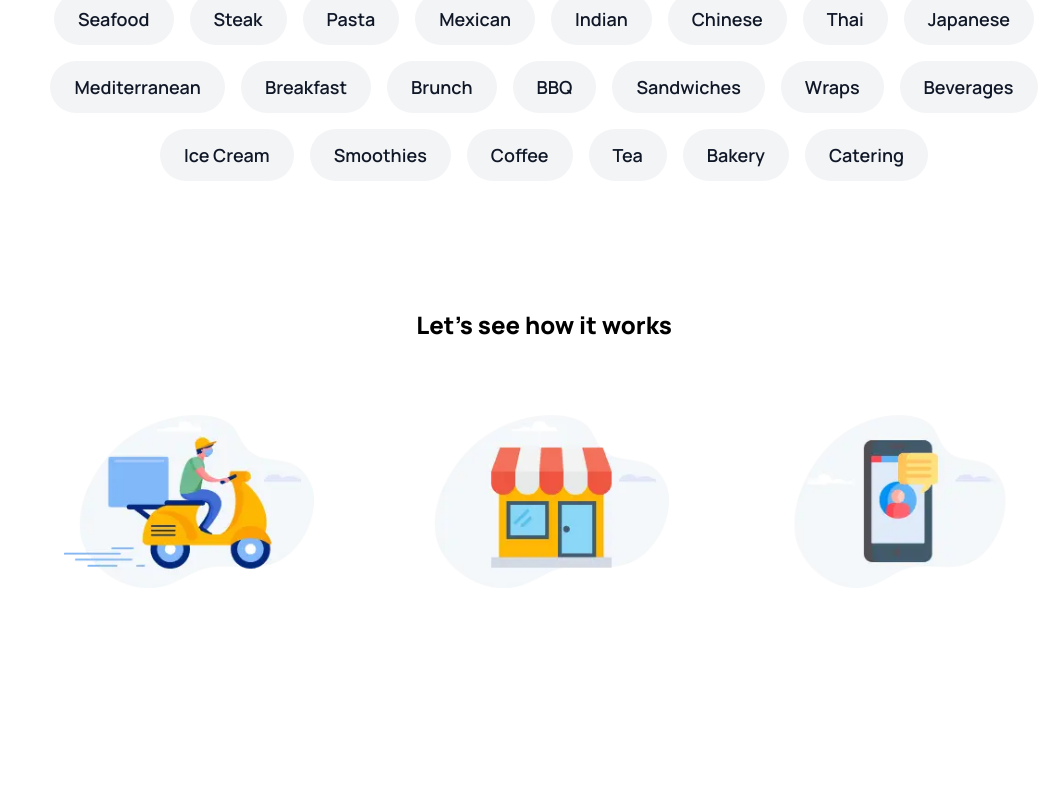
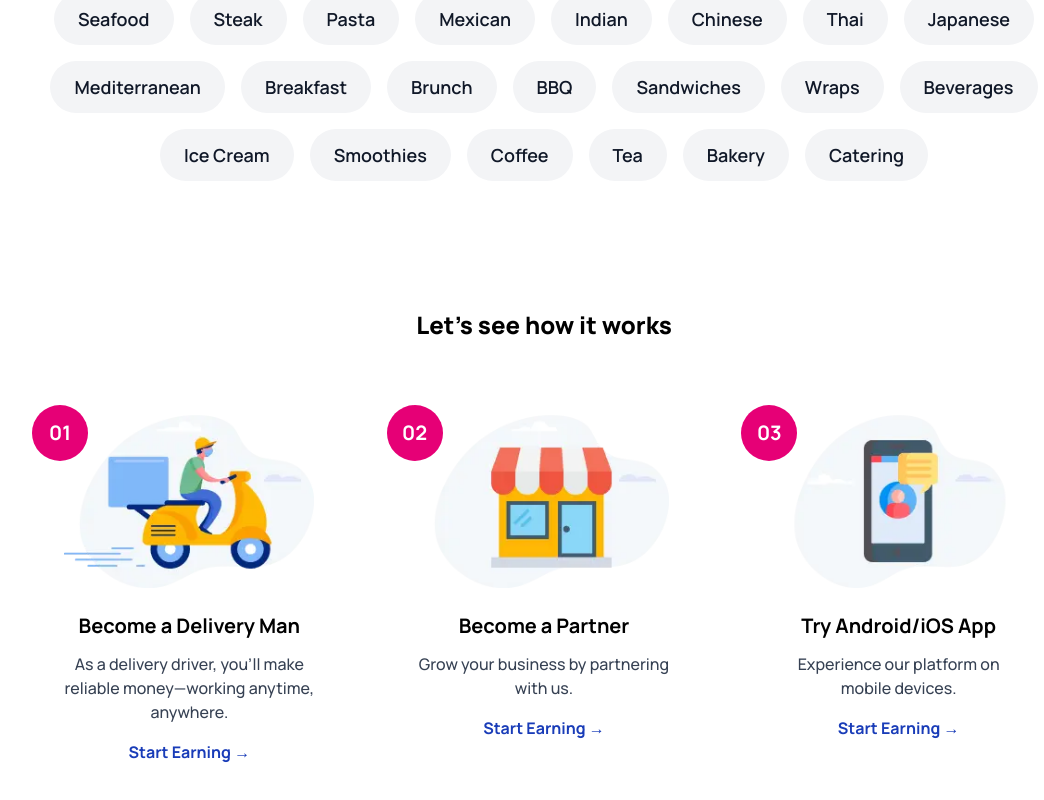
Before and after one commit to danial137/foodprojects, a Next.js app: page / in a window 1280 px wide. Shown: the part 2099-2899 px from the top of the page, without its empty margins (96-1140 px from the left). Before the commit the page ends 2751 px from the top, so only its background shows below. Built offline with nearby package versions, Linux system fonts and the light colour scheme.

Commit message:
Refactor HowItWorkCard component to improve layout and enhance user interaction

```diff
--- a/components/Home/HowItWork/HowItWorkCard.tsx
+++ b/components/Home/HowItWork/HowItWorkCard.tsx
@@ -12,7 +12,12 @@ const HowItWorkCard = ({ description, image, num, title }: props) => {
         <div>
             <div className='relative'>
                 <Image src={image} alt="img" width={250} height={250} className='object-contain mx-auto' />
+                <div className='w-14 h-14 bg-pink-600 text-white text-xl font-bold flex items-center justify-center flex-col absolute top-0 left-0 rounded-full'>{num}</div>
+                <h1 className='mt-6 text-xl font-bold text-center'>{title}</h1>
+                <p className='text-center sm:w-[80%] mx-auto text-gray-700 dark:text-gray-300 mt-3 font-medium'>{description}</p>
+                <p className='mt-4 text-base font-bold text-blue-800 dark:text-blue-4000 hover:text-blue-600 text-center transition-all duration-150 cursor-pointer'>Start Earning &rarr;</p>
             </div>
+
         </div>
     )
 }
```
